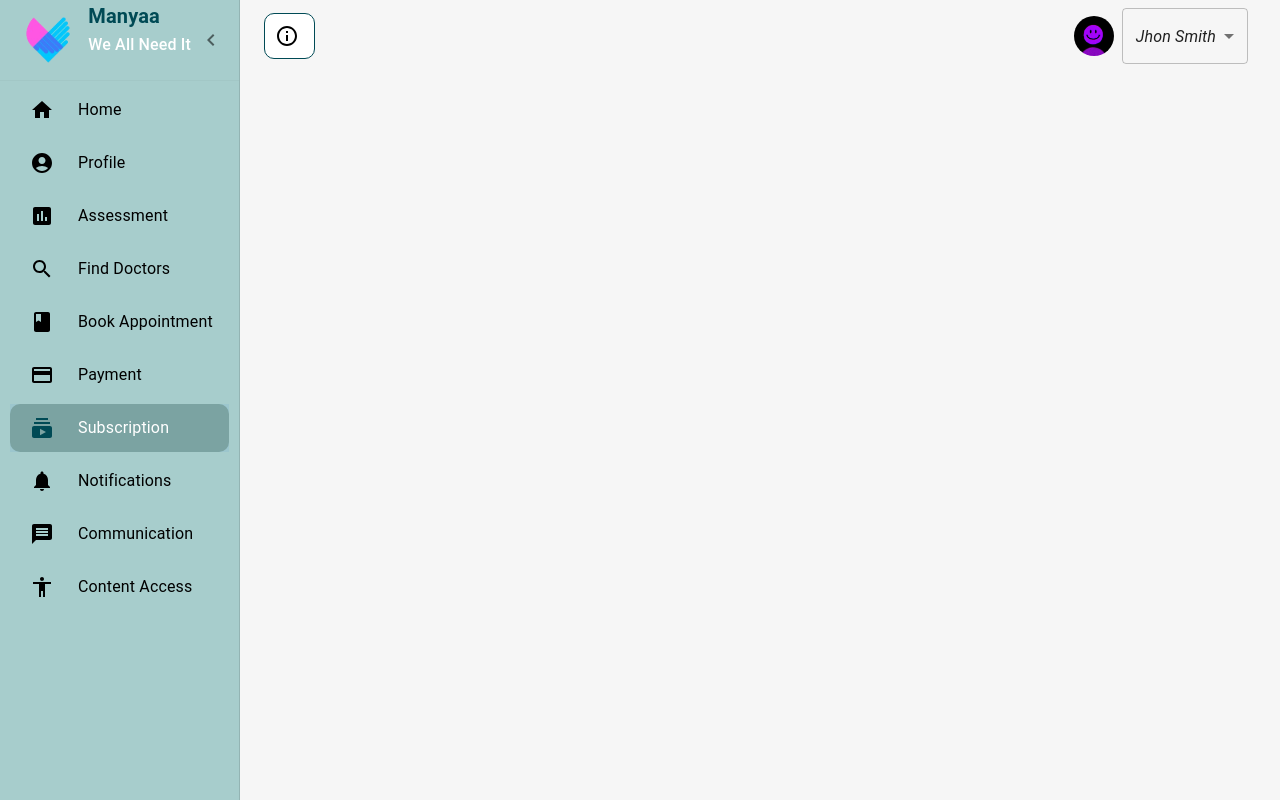
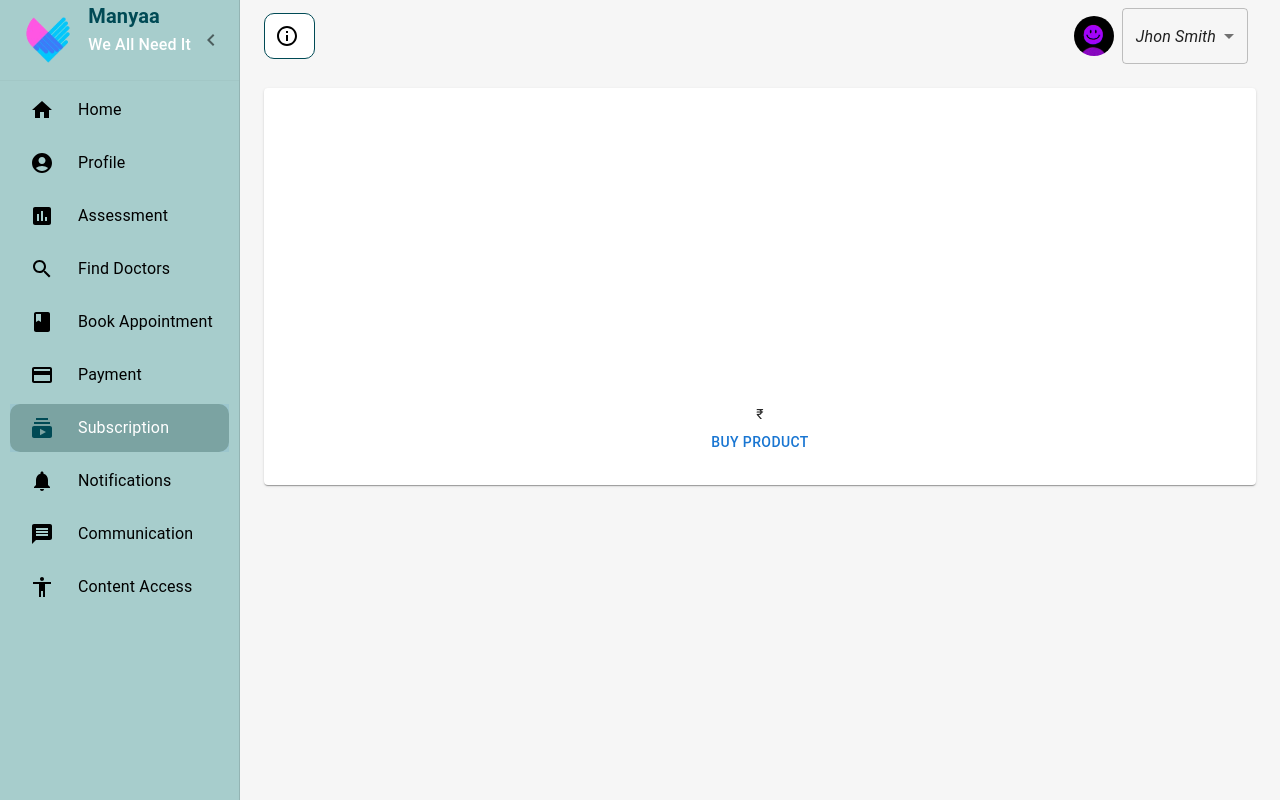
Before and after one commit to bhar1gitr/manyaa, a React (Create React App) app in the folder manyaa/: page /subscription in a window 1280 px wide. Built offline with nearby package versions, Linux system fonts and the light colour scheme.

Commit message:
Update Subscription.js

```diff
--- a/manyaa/src/pages/User/Subscription.js
+++ b/manyaa/src/pages/User/Subscription.js
@@ -1,17 +1,14 @@
 import React from 'react';
-import { styled, useTheme } from '@mui/material/styles';
+import { styled, } from '@mui/material/styles';
 import SideBar from '../../Components/SideBar';
-import MuiDrawer from '@mui/material/Drawer';
-import Typography from '@mui/material/Typography';
-import Box from '@mui/material/Box';
-
+import {Box} from '@mui/material';
+import Card from "../../Components/Card";
 
 const DrawerHeader = styled('div')(({ theme }) => ({
   display: 'flex',
   alignItems: 'center',
   justifyContent: 'flex-end',
   padding: theme.spacing(0, 1),
-  // necessary for content to be below app bar
   ...theme.mixins.toolbar,
 }));
 
@@ -21,9 +18,11 @@ const Subscription = () => {
     <SideBar/>
     <Box component="main" sx={{ flexGrow: 1, p: 3 }}>
       <DrawerHeader />
-     <Box></Box>
+     <Box >
+        <Card />
+      </Box>
+     </Box>
     </Box>
-  </Box>
   )
 }
 
```
